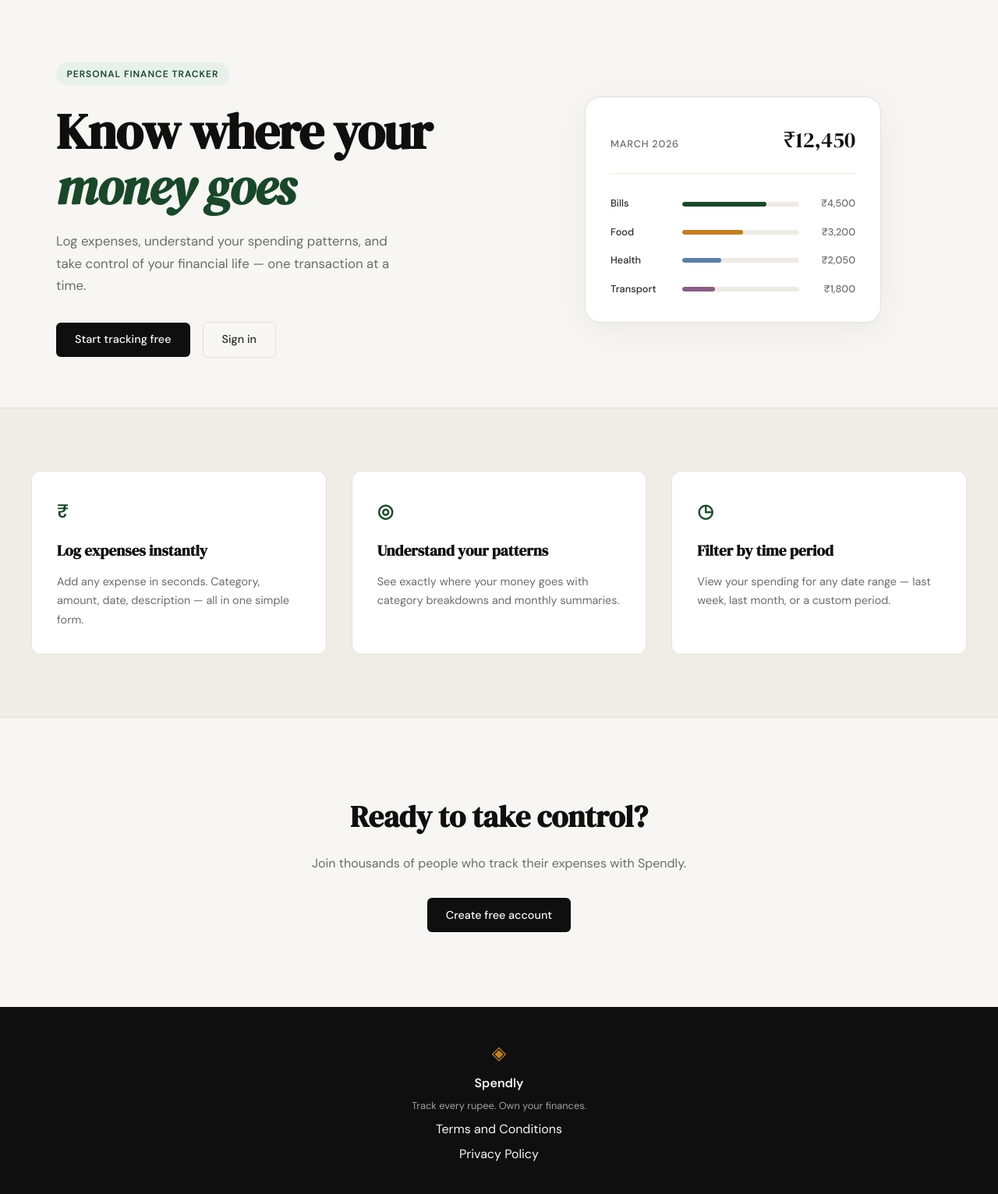
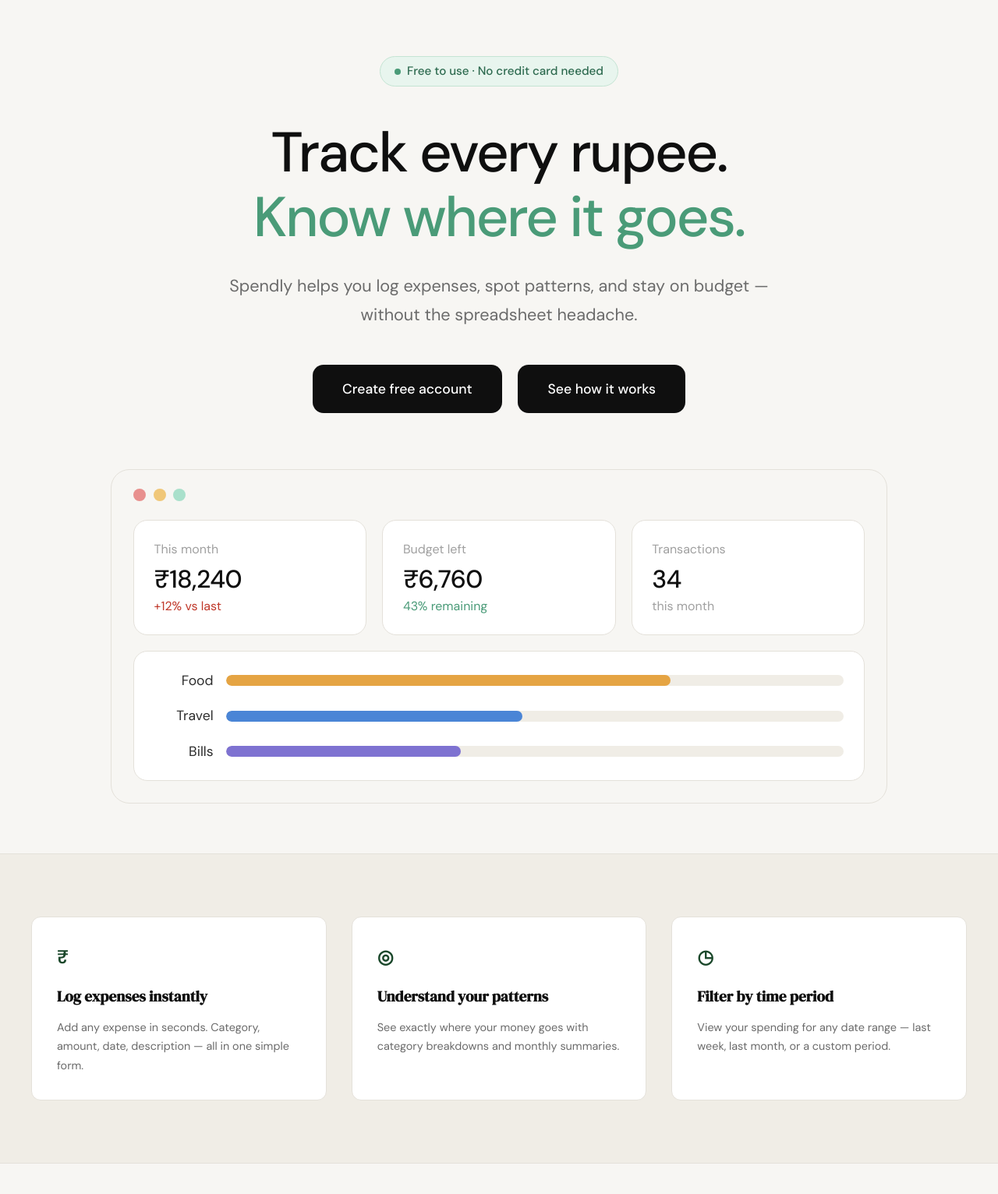
Before and after one commit to kamleshpaliwal/kharcha, a Flask app: page / in a window 1280 px wide. Shown: the part 61-1593 px from the top of the page at 78% size. Run offline with Flask 3, Linux system fonts and the light colour scheme.

Commit message:
landing: redesign hero section to match mockup

```diff
--- a/static/css/style.css
+++ b/static/css/style.css
@@ -124,137 +124,181 @@
 /* ------------------------------------------------------------------ */
 
 .hero {
-    padding: 5rem 2rem 4rem;
-    display: grid;
-    grid-template-columns: 1fr 1fr;
-    gap: 4rem;
-    align-items: center;
-    max-width: var(--max-width);
+    padding: 4.5rem 2rem 4rem;
+    max-width: 1060px;
     margin: 0 auto;
+    text-align: center;
 }
 
-.hero-badge {
-    display: inline-block;
-    background: var(--accent-light);
-    color: var(--accent);
-    font-size: 0.75rem;
-    font-weight: 600;
-    letter-spacing: 0.08em;
-    text-transform: uppercase;
-    padding: 0.35rem 0.85rem;
+.hero-inner {
+    display: flex;
+    flex-direction: column;
+    align-items: center;
+}
+
+.hero-pill {
+    display: inline-flex;
+    align-items: center;
+    gap: 0.5rem;
+    background: #e8f5ee;
+    border: 1px solid #c4e4d3;
+    color: #2d6a4f;
+    font-size: 0.95rem;
+    font-weight: 500;
+    padding: 0.4rem 1.1rem;
     border-radius: 999px;
-    margin-bottom: 1.5rem;
+    margin-bottom: 2.75rem;
+}
+
+.hero-pill-dot {
+    width: 8px;
+    height: 8px;
+    border-radius: 50%;
+    background: #4a9b78;
 }
 
 .hero-title {
-    font-family: var(--font-display);
-    font-size: clamp(2.5rem, 5vw, 4rem);
-    line-height: 1.1;
-    letter-spacing: -0.02em;
+    font-family: var(--font-body);
+    font-weight: 500;
+    font-size: clamp(2.5rem, 6vw, 4.5rem);
+    line-height: 1.15;
+    letter-spacing: -0.03em;
     color: var(--ink);
-    margin-bottom: 1.25rem;
+    margin-bottom: 1.75rem;
 }
 
-.hero-title em {
-    font-style: italic;
-    color: var(--accent);
-}
+.hero-title-accent { color: #4a9b78; }
 
 .hero-subtitle {
-    font-size: 1.05rem;
+    font-size: 1.35rem;
     color: var(--ink-muted);
-    line-height: 1.7;
-    max-width: 460px;
-    margin-bottom: 2rem;
+    line-height: 1.75;
+    max-width: 720px;
+    margin-bottom: 2.75rem;
 }
 
 .hero-actions {
     display: flex;
-    gap: 1rem;
-    align-items: center;
+    gap: 1.25rem;
+    justify-content: center;
+    flex-wrap: wrap;
+    margin-bottom: 4.5rem;
 }
 
+.hero-btn {
+    background: var(--ink);
+    color: #fff;
+    font-size: 1.1rem;
+    font-weight: 500;
+    padding: 1.05rem 2.4rem;
+    border-radius: 14px;
+    transition: background 0.15s ease;
+}
+
+.hero-btn:hover { background: var(--ink-soft); }
+
 /* ------------------------------------------------------------------ */
-/* Mock card (hero visual)                                             */
+/* Dashboard preview (hero visual)                                     */
 /* ------------------------------------------------------------------ */
 
-.hero-visual {
-    display: flex;
-    justify-content: center;
+.dash {
+    width: 100%;
+    background: var(--paper);
+    border: 1px solid var(--border);
+    border-radius: 24px;
+    padding: 1.5rem 1.75rem 1.75rem;
+    text-align: left;
 }
 
-.mock-card {
+.dash-dots {
+    display: flex;
+    gap: 0.6rem;
+    margin-bottom: 1.5rem;
+}
+
+.dash-dots span {
+    width: 16px;
+    height: 16px;
+    border-radius: 50%;
+}
+
+.dash-dots span:nth-child(1) { background: #e8908e; }
+.dash-dots span:nth-child(2) { background: #f0c778; }
+.dash-dots span:nth-child(3) { background: #a9e0cb; }
+
+.dash-stats {
+    display: grid;
+    grid-template-columns: repeat(3, 1fr);
+    gap: 1.25rem;
+    margin-bottom: 1.25rem;
+}
+
+.dash-stat,
+.dash-bars {
     background: var(--paper-card);
     border: 1px solid var(--border);
-    border-radius: var(--radius-lg);
-    padding: 2rem;
-    width: 100%;
-    max-width: 380px;
-    box-shadow: 0 8px 40px rgba(0,0,0,0.06);
+    border-radius: 18px;
 }
 
-.mock-card-header {
-    display: flex;
-    justify-content: space-between;
-    align-items: baseline;
-    margin-bottom: 1.75rem;
-    padding-bottom: 1.25rem;
-    border-bottom: 1px solid var(--border-soft);
+.dash-stat { padding: 1.5rem 1.6rem; }
+
+.dash-stat-label {
+    font-size: 1rem;
+    color: var(--ink-faint);
+    margin-bottom: 0.35rem;
 }
 
-.mock-label {
-    font-size: 0.8rem;
+.dash-stat-value {
+    font-size: 2rem;
     font-weight: 500;
-    color: var(--ink-muted);
-    text-transform: uppercase;
-    letter-spacing: 0.06em;
+    letter-spacing: -0.02em;
+    color: var(--ink);
+    line-height: 1.3;
 }
 
-.mock-total {
-    font-family: var(--font-display);
-    font-size: 1.75rem;
-    color: var(--ink);
+.dash-stat-note {
+    font-size: 1rem;
+    color: var(--ink-faint);
 }
 
-.mock-bars { display: flex; flex-direction: column; gap: 1rem; }
+.dash-stat-note.is-up { color: var(--danger); }
+.dash-stat-note.is-good { color: #4a9b78; }
 
-.mock-bar-row {
-    display: grid;
-    grid-template-columns: 80px 1fr 60px;
-    align-items: center;
-    gap: 0.75rem;
+.dash-bars {
+    padding: 1.4rem 1.6rem;
+    display: flex;
+    flex-direction: column;
+    gap: 1.1rem;
 }
 
-.mock-cat {
-    font-size: 0.8rem;
-    font-weight: 500;
-    color: var(--ink-soft);
+.dash-bar-row {
+    display: grid;
+    grid-template-columns: 76px 1fr;
+    align-items: center;
+    gap: 1rem;
 }
 
-.mock-bar-track {
-    height: 6px;
-    background: var(--border-soft);
+.dash-bar-cat {
+    font-size: 1.1rem;
+    color: var(--ink-soft);
+    text-align: right;
+}
+
+.dash-bar-track {
+    height: 14px;
+    background: var(--paper-warm);
     border-radius: 999px;
     overflow: hidden;
 }
 
-.mock-bar {
+.dash-bar {
     height: 100%;
-    background: var(--accent);
     border-radius: 999px;
-    transition: width 0.6s ease;
+    background: #e5a443;
 }
 
-.mock-bar-2 { background: var(--accent-2); }
-.mock-bar-3 { background: #5b7fa6; }
-.mock-bar-4 { background: #8b5e83; }
-
-.mock-amt {
-    font-size: 0.8rem;
-    font-weight: 500;
-    color: var(--ink-muted);
-    text-align: right;
-}
+.dash-bar-2 { background: #4a85d6; }
+.dash-bar-3 { background: #7e72d1; }
 
 /* ------------------------------------------------------------------ */
 /* Buttons                                                             */
@@ -575,19 +619,13 @@
 /* ------------------------------------------------------------------ */
 
 @media (max-width: 900px) {
-    .hero {
-        grid-template-columns: 1fr;
-        text-align: center;
-    }
-
-    .hero-subtitle { max-width: 100%; }
-    .hero-actions { justify-content: center; }
-    .hero-visual { display: none; }
-
     .features-inner { grid-template-columns: 1fr; }
 }
 
 @media (max-width: 600px) {
     .nav-links a:not(.nav-cta) { display: none; }
     .hero { padding: 3rem 1rem 2rem; }
+    .hero-subtitle { font-size: 1.1rem; }
+    .hero-btn { padding: 0.9rem 1.75rem; }
+    .dash-stats { grid-template-columns: 1fr; }
 }
--- a/templates/landing.html
+++ b/templates/landing.html
@@ -6,56 +6,55 @@
 
 <section class="hero">
     <div class="hero-inner">
-        <div class="hero-badge">Personal Finance Tracker</div>
+        <div class="hero-pill">
+            <span class="hero-pill-dot"></span>
+            Free to use · No credit card needed
+        </div>
         <h1 class="hero-title">
-            Know where your<br>
-            <em>money goes</em>
+            Track every rupee.<br>
+            <span class="hero-title-accent">Know where it goes.</span>
         </h1>
         <p class="hero-subtitle">
-            Log expenses, understand your spending patterns,
-            and take control of your financial life —
-            one transaction at a time.
+            Spendly helps you log expenses, spot patterns, and stay
+            on budget — without the spreadsheet headache.
         </p>
         <div class="hero-actions">
-            <a href="{{ url_for('register') }}" class="btn-primary">Start tracking free</a>
-            <a href="{{ url_for('login') }}" class="btn-ghost">Sign in</a>
+            <a href="{{ url_for('register') }}" class="hero-btn">Create free account</a>
+            <a href="#features" class="hero-btn">See how it works</a>
         </div>
     </div>
-    <div class="hero-visual">
-        <div class="mock-card">
-            <div class="mock-card-header">
-                <span class="mock-label">March 2026</span>
-                <span class="mock-total">₹12,450</span>
+
+    <div class="dash">
+        <div class="dash-dots"><span></span><span></span><span></span></div>
+        <div class="dash-stats">
+            <div class="dash-stat">
+                <div class="dash-stat-label">This month</div>
+                <div class="dash-stat-value">₹18,240</div>
+                <div class="dash-stat-note is-up">+12% vs last</div>
             </div>
-            <div class="mock-bars">
-                <div class="mock-bar-row">
-                    <span class="mock-cat">Bills</span>
-                    <div class="mock-bar-track">
-                        <div class="mock-bar" style="width: 72%"></div>
-                    </div>
-                    <span class="mock-amt">₹4,500</span>
-                </div>
-                <div class="mock-bar-row">
-                    <span class="mock-cat">Food</span>
-                    <div class="mock-bar-track">
-                        <div class="mock-bar mock-bar-2" style="width: 52%"></div>
-                    </div>
-                    <span class="mock-amt">₹3,200</span>
-                </div>
-                <div class="mock-bar-row">
-                    <span class="mock-cat">Health</span>
-                    <div class="mock-bar-track">
-                        <div class="mock-bar mock-bar-3" style="width: 33%"></div>
-                    </div>
-                    <span class="mock-amt">₹2,050</span>
-                </div>
-                <div class="mock-bar-row">
-                    <span class="mock-cat">Transport</span>
-                    <div class="mock-bar-track">
-                        <div class="mock-bar mock-bar-4" style="width: 28%"></div>
-                    </div>
-                    <span class="mock-amt">₹1,800</span>
-                </div>
+            <div class="dash-stat">
+                <div class="dash-stat-label">Budget left</div>
+                <div class="dash-stat-value">₹6,760</div>
+                <div class="dash-stat-note is-good">43% remaining</div>
+            </div>
+            <div class="dash-stat">
+                <div class="dash-stat-label">Transactions</div>
+                <div class="dash-stat-value">34</div>
+                <div class="dash-stat-note">this month</div>
+            </div>
+        </div>
+        <div class="dash-bars">
+            <div class="dash-bar-row">
+                <span class="dash-bar-cat">Food</span>
+                <div class="dash-bar-track"><div class="dash-bar" style="width: 72%"></div></div>
+            </div>
+            <div class="dash-bar-row">
+                <span class="dash-bar-cat">Travel</span>
+                <div class="dash-bar-track"><div class="dash-bar dash-bar-2" style="width: 48%"></div></div>
+            </div>
+            <div class="dash-bar-row">
+                <span class="dash-bar-cat">Bills</span>
+                <div class="dash-bar-track"><div class="dash-bar dash-bar-3" style="width: 38%"></div></div>
             </div>
         </div>
     </div>
```
